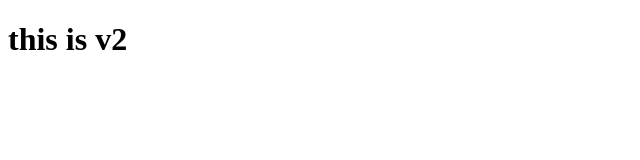
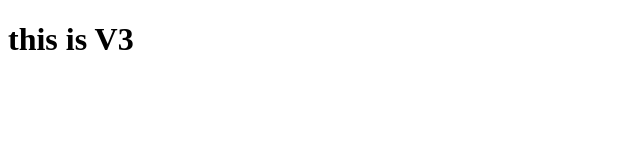
Before and after one commit to Andyy0007/myrepo, a plain HTML site: page index.html in a window 1280 px wide. Shown: the full height of the page, 0-640 px from the left. Drawn offline with Linux system fonts and the light colour scheme.

Commit message:
this is v3

```diff
--- a/index.html
+++ b/index.html
@@ -6,6 +6,6 @@
     <title>Document</title>
 </head>
 <body>
-    <h1>this is v2</h1>
+    <h1>this is V3</h1>
 </body>
 </html>
```
